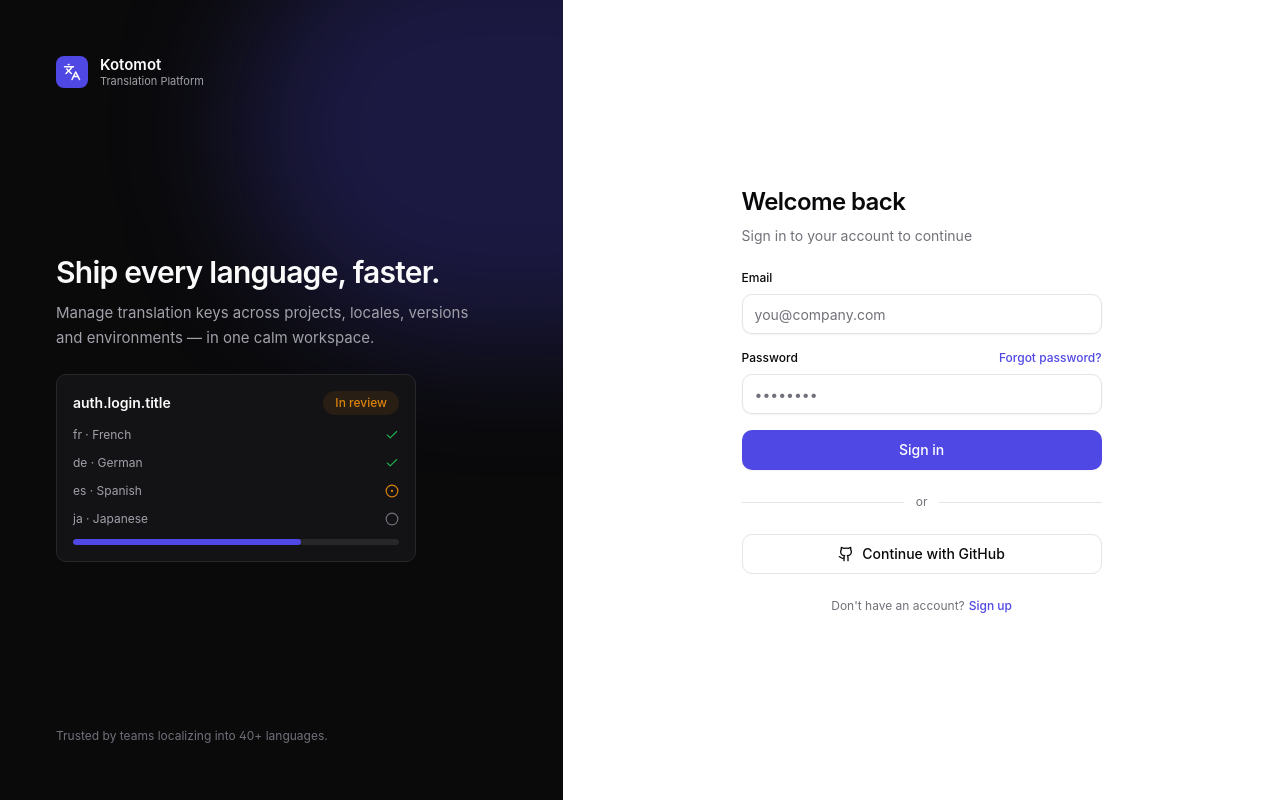
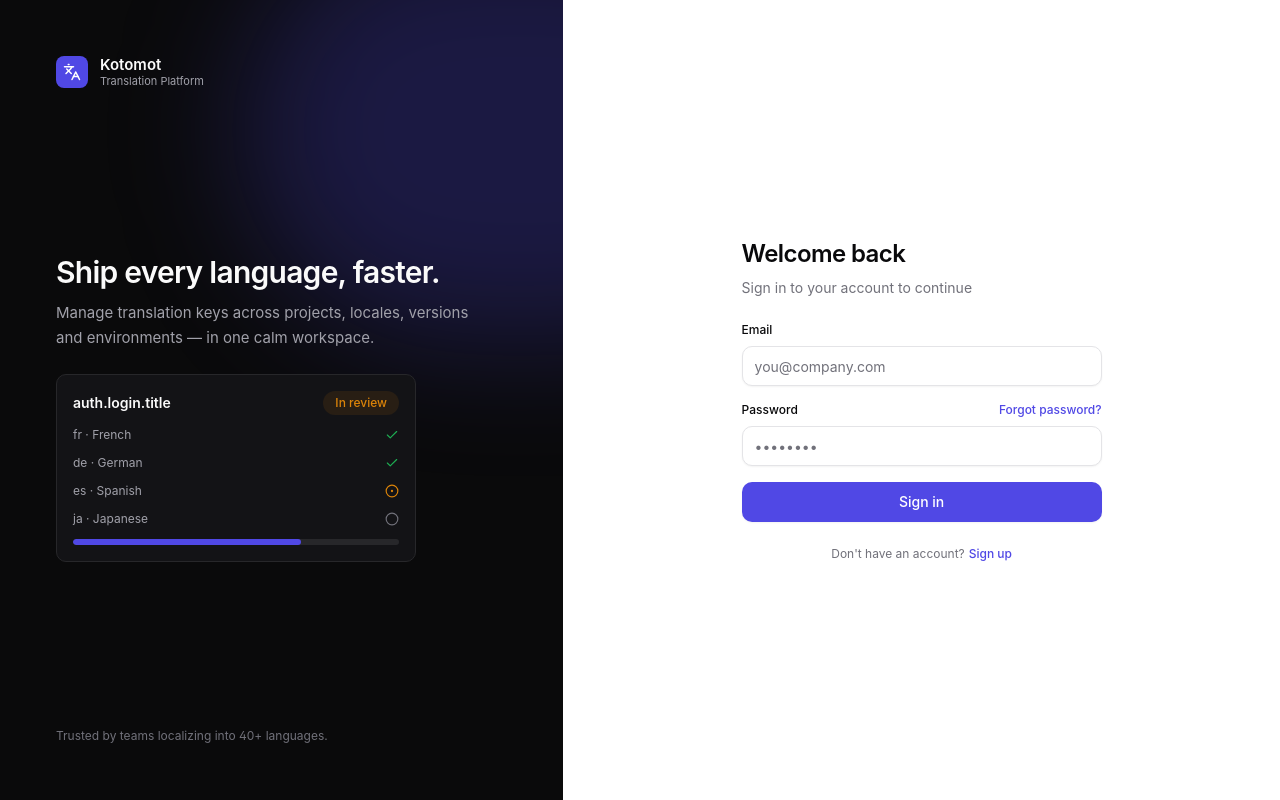
Before and after one commit to kea0811/kotomot-frontend, a React (Vite) app: page /login in a window 1280 px wide. Built offline with nearby package versions, Linux system fonts and the light colour scheme; no server answers.

Commit message:
Remove GitHub login from auth

```diff
--- a/src/pages/auth/LoginPage.tsx
+++ b/src/pages/auth/LoginPage.tsx
@@ -6,7 +6,7 @@ import { z } from 'zod';
 import { motion } from 'framer-motion';
 import { createClient } from '@/lib/supabase/client';
 import { pageVariants } from '@/lib/motion';
-import { AlertCircle, Languages, Loader2, Github } from 'lucide-react';
+import { AlertCircle, Languages, Loader2 } from 'lucide-react';
 import { AuthBrandPanel } from '@/components/auth/AuthBrandPanel';
 
 const loginSchema = z.object({
@@ -61,20 +61,6 @@ export default function LoginPage() {
       setError('An unexpected error occurred');
     } finally {
       setIsLoading(false);
-    }
-  };
-
-  const handleGitHub = async () => {
-    if (!supabase) return;
-    setError(null);
-    try {
-      const { error } = await supabase.auth.signInWithOAuth({
-        provider: 'github',
-        options: { redirectTo: `${window.location.origin}/projects` },
-      });
-      if (error) setError(error.message);
-    } catch {
-      setError('GitHub sign-in is not available.');
     }
   };
 
@@ -200,23 +186,6 @@ export default function LoginPage() {
                 </button>
               </form>
 
-              {/* Divider */}
-              <div className="flex items-center gap-3">
-                <span className="h-px flex-1 bg-border" />
-                <span className="text-xs text-muted-foreground">or</span>
-                <span className="h-px flex-1 bg-border" />
-              </div>
-
-              {/* GitHub SSO */}
-              <button
-                type="button"
-                onClick={handleGitHub}
-                className="flex h-10 w-full items-center justify-center gap-2 rounded-lg border border-border bg-background text-sm font-medium text-foreground transition-colors hover:bg-accent"
-              >
-                <Github className="h-4 w-4" />
-                Continue with GitHub
-              </button>
-
               {/* Sign up */}
               {allowSignUp && (
                 <p className="flex items-center justify-center gap-1 text-xs text-muted-foreground">
```
